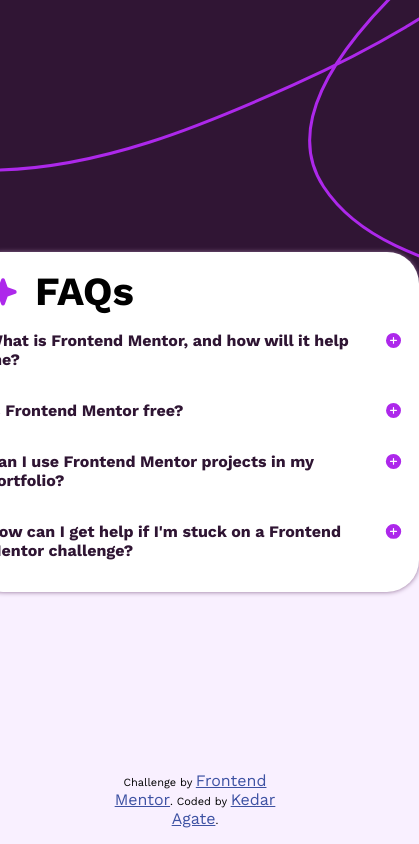
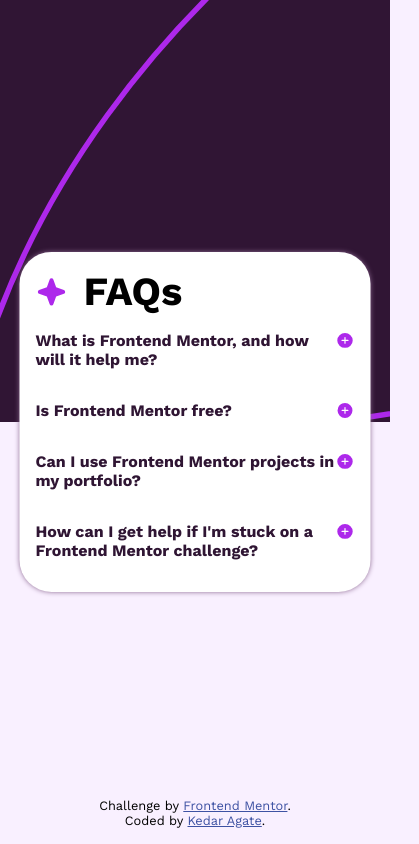
Before and after one commit to kedaragate/frontend-mentor-faq-accordion, a plain HTML site: page index.html in a window 390 px wide. Shown: the whole page, 419 px wide, since content can reach past the window. Drawn offline with nearby package versions, Linux system fonts and the light colour scheme.

Commit message:
completed

```diff
--- a/index.html
+++ b/index.html
@@ -15,6 +15,17 @@
     <title>Frontend Mentor | FAQ accordion</title>
   </head>
   <body>
+    <img
+      src="./assets/images/background-pattern-desktop.svg"
+      alt="background-pattern"
+      class="background-pattern-desktop"
+    />
+    <img
+      src="./assets/images/background-pattern-mobile.svg"
+      alt="background-pattern"
+      class="background-pattern-mobile hidden"
+    />
+
     <main class="container">
       <section class="heading-container">
         <img src="./assets/images/icon-star.svg" alt="faq-icon" />
@@ -114,7 +125,10 @@
       Challenge by
       <a href="https://www.frontendmentor.io?ref=challenge" target="_blank"
         >Frontend Mentor</a
-      >. Coded by <a href="#">Kedar Agate</a>.
+      >. Coded by
+      <a href="https://github.com/kedaragate/frontend-mentor-faq-accordion"
+        >Kedar Agate</a
+      >.
     </footer>
     <script src="index.js"></script>
   </body>
--- a/index.js
+++ b/index.js
@@ -5,7 +5,12 @@ const minusIcon = document.querySelector(".minus-icon");
 const faqs = document.querySelectorAll(".faq");
 const answer = document.querySelector(".answer");
 faqs.forEach((faq) => {
-  faq.addEventListener("click", (e) => {
+  faq.addEventListener("click", () => {
+    faqs.forEach((que) => {
+      que.querySelector(".answer").classList.add("hidden");
+      que.querySelector(".plus-icon").classList.remove("hidden");
+      que.querySelector(".minus-icon").classList.add("hidden");
+    });
     faq.querySelector(".answer").classList.toggle("hidden");
     faq.querySelector(".plus-icon").classList.toggle("hidden");
     faq.querySelector(".minus-icon").classList.toggle("hidden");
--- a/style.css
+++ b/style.css
@@ -16,15 +16,10 @@
 }
 
 body {
-  background: url(./assets/images/background-pattern-desktop.svg);
-  object-position: center;
-  background-repeat: no-repeat;
-  object-fit: cover;
   width: 100vw;
-  height: 100vh;
+  height: 100dvh;
   overflow-x: hidden;
   background-color: var(--Light-pink);
-  position: relative;
 }
 
 .container {
@@ -38,6 +33,14 @@ body {
   border-radius: 2rem;
   padding: 1rem;
   box-shadow: 0px 0px 5px var(--Grayish-purple);
+  display: flex;
+  flex-direction: column;
+  justify-content: flex-start;
+}
+.faqs-container {
+  display: flex;
+  flex-direction: column;
+  justify-content: space-between;
 }
 
 .heading-container {
@@ -82,13 +85,50 @@ body {
 }
 
 .attribution {
+  font-size: 0.9rem;
   position: absolute;
   bottom: 1rem;
   left: 50%;
   transform: translateX(-50%);
-  font-size: 11px;
   text-align: center;
 }
 .attribution a {
+  font-size: 0.9rem;
   color: hsl(228, 45%, 44%);
 }
+
+@media screen and (min-width: 360px) and (max-width: 1024px) {
+  body {
+    overflow-x: hidden;
+  }
+  .background-pattern-mobile {
+    display: block;
+    width: 100%;
+    height: 50%;
+    object-position: center;
+    object-fit: cover;
+  }
+  .background-pattern-desktop {
+    display: none;
+  }
+
+  .container {
+    position: absolute;
+    top: 50%;
+    left: 50%;
+    transform: translate(-50%, -50%);
+    background-color: var(--White);
+    max-width: 90%;
+    width: 100%;
+    border-radius: 2rem;
+    padding: 1rem;
+    box-shadow: 0px 0px 5px var(--Grayish-purple);
+  }
+  .attribution {
+    font-size: 0.8rem;
+    text-align: center;
+  }
+  .attribution a {
+    font-size: 0.8rem;
+  }
+}
```
